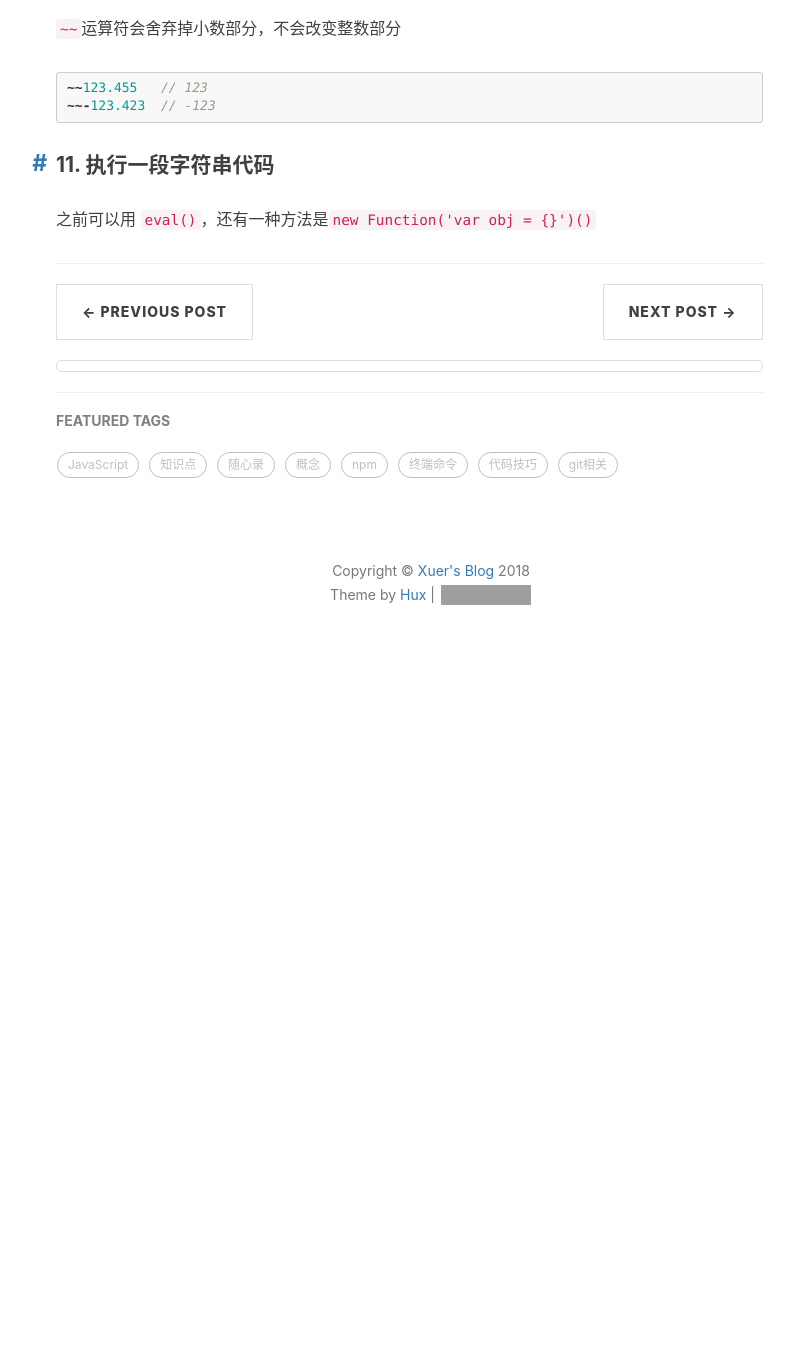
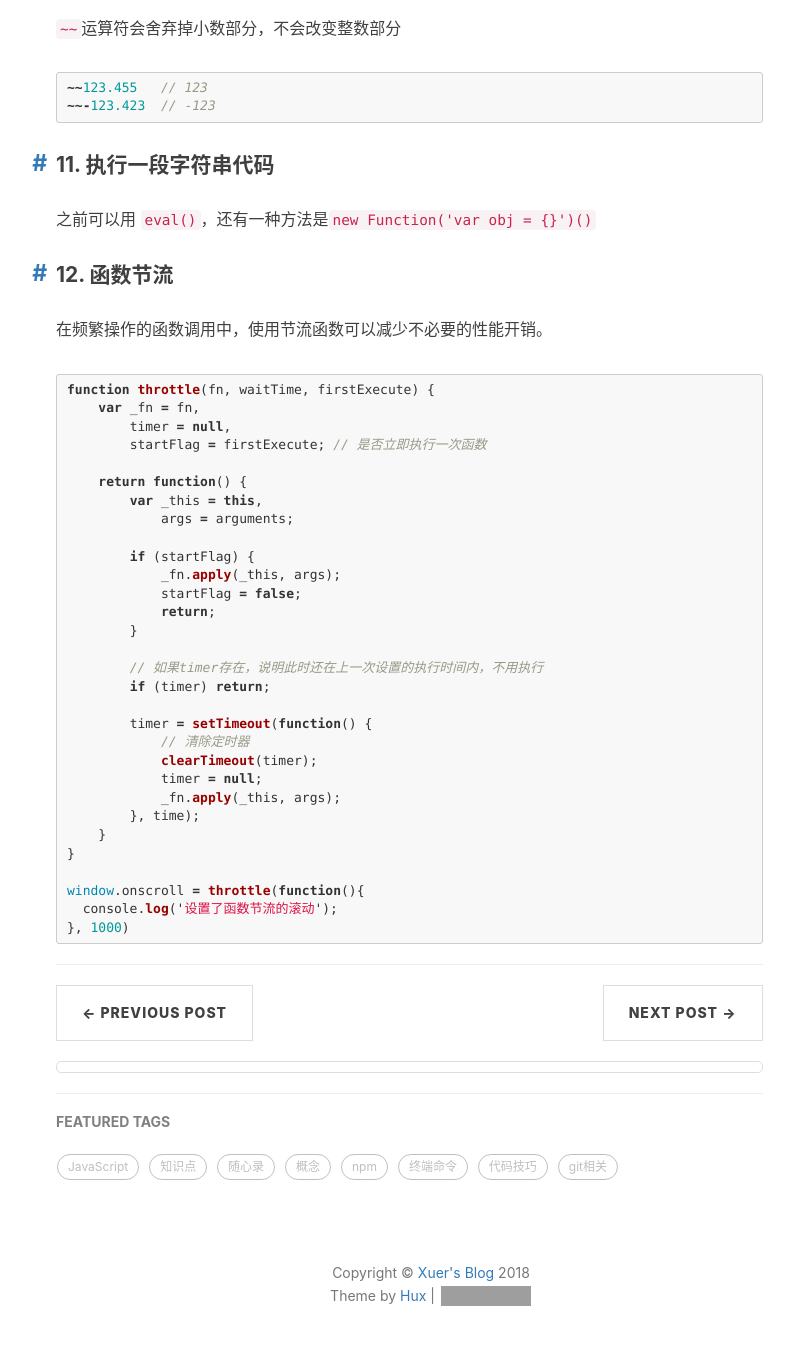
Before and after one commit to liuxingyu521/blog, a Jekyll site: the page built from _posts/2017-11-28-JS代码技巧积累.md, in a window 1280 px wide and 1400 px high, scrolled down 3086 px. Shown: the top 1345 px of the window, without its empty margins (209-1003 px from the left). Built offline with Jekyll 4.4.1, drawn with Linux system fonts in a browser that asks for light colours; comment, search, counter and statistics services are not loaded; before the commit the page ends 3785 px from its top, so only the background shows below that; grey boxes are pictures that could not be loaded.

Commit message:
add笔记: 函数节流

````diff
--- a/_posts/2017-11-28-JS代码技巧积累.md
+++ b/_posts/2017-11-28-JS代码技巧积累.md
@@ -153,3 +153,40 @@ for(var key in obj){
 #### 11. 执行一段字符串代码
 
 之前可以用 `eval()`，还有一种方法是`new Function('var obj = {}')()`
+
+#### 12. 函数节流
+
+在频繁操作的函数调用中，使用节流函数可以减少不必要的性能开销。
+
+```js
+function throttle(fn, waitTime, firstExecute) {
+    var _fn = fn,
+        timer = null,
+        startFlag = firstExecute; // 是否立即执行一次函数
+
+    return function() {
+        var _this = this,
+            args = arguments;
+
+        if (startFlag) {
+            _fn.apply(_this, args);
+            startFlag = false;
+            return;
+        }
+
+        // 如果timer存在，说明此时还在上一次设置的执行时间内，不用执行
+        if (timer) return;
+
+        timer = setTimeout(function() {
+            // 清除定时器
+            clearTimeout(timer);
+            timer = null;
+            _fn.apply(_this, args);
+        }, time);
+    }
+}
+
+window.onscroll = throttle(function(){
+  console.log('设置了函数节流的滚动');
+}, 1000)
+```
````
